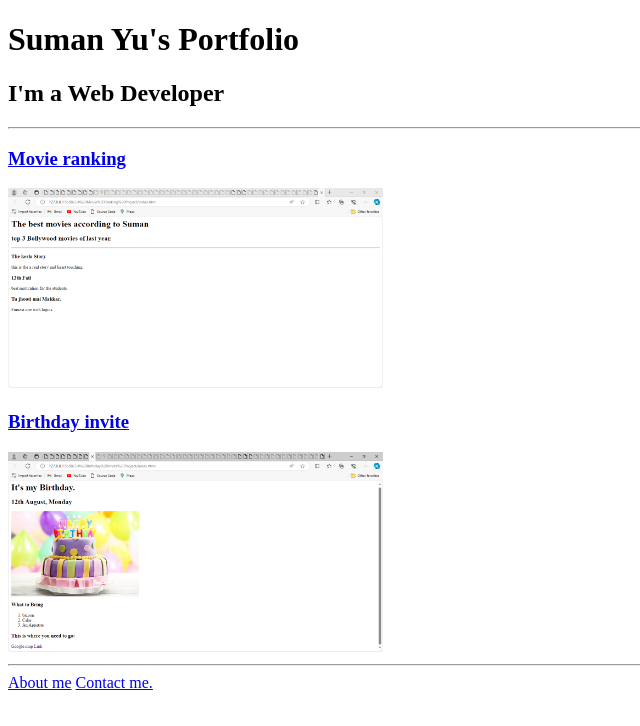
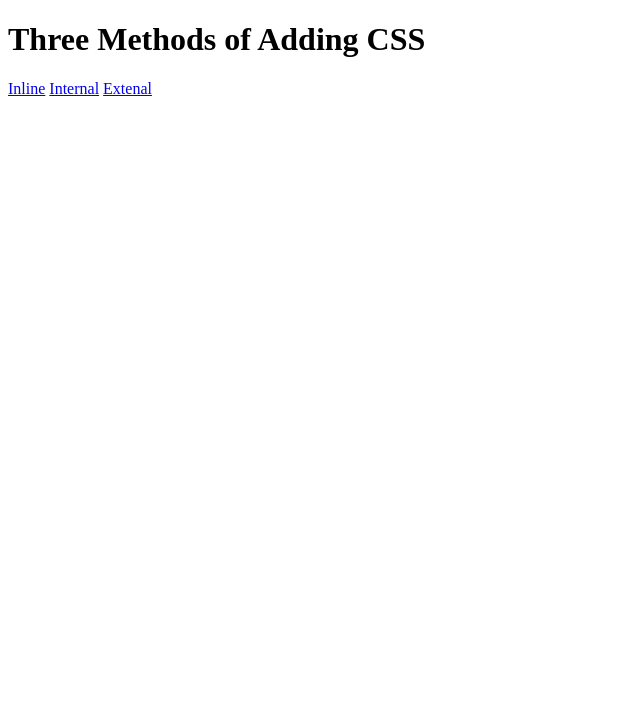
Before and after one commit to Raiuman/html.portfolio, a plain HTML site: page index.html in a window 1280 px wide. Shown: the whole page, without its empty margins (0-640 px from the left). Drawn offline with Linux system fonts and the light colour scheme.

Commit message:
Adding CSS

```diff
--- a/index.html
+++ b/index.html
@@ -2,34 +2,16 @@
 <html lang="en">
 
 <head>
-    <meta charset="UTF-8">
-    <title>Suman's portfolio</title>
+  <meta charset="UTF-8">
+  <title>Adding CSS</title>
 </head>
+
 <body>
-    <h1>Suman Yu's Portfolio</h1>
-    <h2>I'm a Web Developer</h2>
-    <hr/>
-    <h3><a href="./public/mymovie-ranking.html">Movie ranking </a></h3>
-    <img src="./assets/images/mymovie-ranking.PNG" height="200" alt="movie rankinf review"/>
-    <h3><a href="./public/mybirthday-invite.html">Birthday invite</a></h3>
-    <img src="./assets/images/mybirthday-invite.PNG" height="200" alt="birthday invite review"/>
-    <hr/>
-    <a href="./public/about.html">About me</a>
-    <a href="./public/contact.html">Contact me.</a>
+  <h1>Three Methods of Adding CSS</h1>
+  <!-- Create 3 Links to The 3 Webpages: inline, internal and external -->
+  <a href="./inline.html">Inline</a>
+  <a href="./internal.html">Internal</a>
+  <a href="./external.html">Extenal</a>
 </body>
+
 </html>
-
-
-<!-- TODO 2: Add Your previous projects' HTML into the public folder -->
-
-<!-- TODO 3: Take screenshots of your project previews and add the images to the images folder -->
-
-<!-- TODO 4: Add titles/subtitles etc. -->
-
-<!-- TODO 5: Add a link to the project pages -->
-
-<!-- TODO 6: Add images to show the project previews
-HINT for TODO 6: You can use the height attribute set to 200 to make the image smaller:
-https://developer.mozilla.org/en-US/docs/Web/HTML/Element/img#attr-height -->
-
-<!-- TODO 7: Add the Contact Me and About Me page links -->
--- /dev/null
+++ b/style.css
@@ -0,0 +1,3 @@
+h1{
+    color: green;
+}
```
Also changed, not shown: external.html (added, +11 -0 lines), inline.html (added, +14 -0 lines), internal.html (added, +18 -0 lines).
